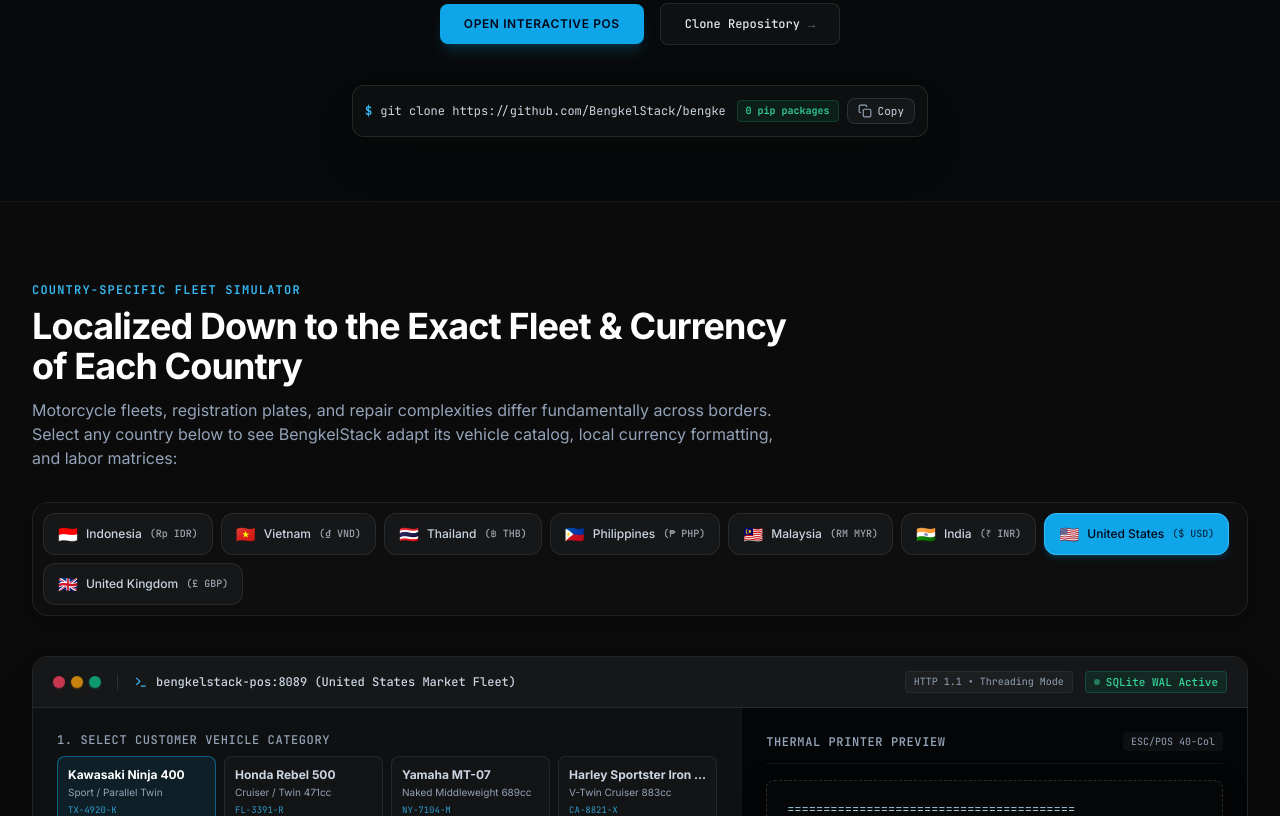
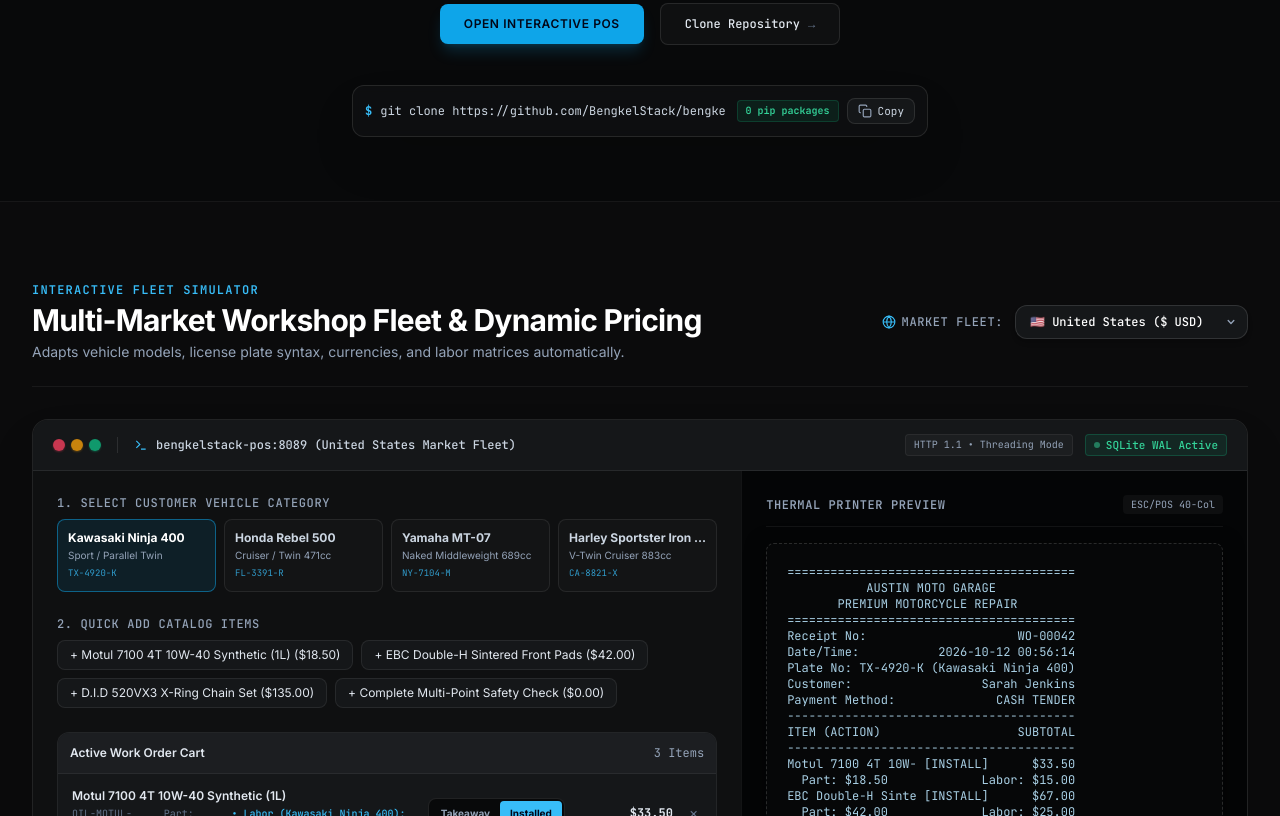
Before and after one commit to BengkelStack/bengkelstack-site, a plain HTML site: page index.html in a window 1280 px wide. Shown: the part 545-1361 px from the top of the page. Drawn offline with nearby package versions, Linux system fonts and the light colour scheme.

Commit message:
refactor(ui): replace stacked country ribbon with compact sleek dropdown in section header

```diff
--- a/index.html
+++ b/index.html
@@ -167,23 +167,38 @@
     <section id="interactive-pos" class="py-20 border-b border-[rgba(255,255,255,0.06)] bg-panel/40">
       <div class="max-w-7xl mx-auto px-4 sm:px-6 lg:px-8">
 
-        <div class="mb-10">
-          <div class="flex flex-col md:flex-row md:items-end justify-between gap-6 mb-8">
-            <div class="max-w-3xl">
-              <div class="text-xs font-mono text-sky-400 uppercase tracking-widest font-semibold mb-2">Country-Specific Fleet Simulator</div>
-              <h2 class="text-2xl sm:text-4xl font-bold text-white tracking-tight">
-                Localized Down to the Exact Fleet &amp; Currency of Each Country
-              </h2>
-              <p class="mt-3 text-sm sm:text-base text-slate-400 leading-relaxed">
-                Motorcycle fleets, registration plates, and repair complexities differ fundamentally across borders. Select any country below to see BengkelStack adapt its vehicle catalog, local currency formatting, and labor matrices:
-              </p>
-            </div>
+        <!-- Interactive Section Header with Compact Country Dropdown -->
+        <div class="flex flex-col md:flex-row md:items-center justify-between gap-4 mb-8 pb-6 border-b border-[rgba(255,255,255,0.06)]">
+          <div>
+            <div class="text-xs font-mono text-sky-400 uppercase tracking-widest font-semibold mb-1">Interactive Fleet Simulator</div>
+            <h2 class="text-2xl sm:text-3xl font-bold text-white tracking-tight">
+              Multi-Market Workshop Fleet &amp; Dynamic Pricing
+            </h2>
+            <p class="mt-1 text-xs sm:text-sm text-slate-400">
+              Adapts vehicle models, license plate syntax, currencies, and labor matrices automatically.
+            </p>
           </div>
 
-          <!-- Country Selector Ribbon (8 Major Motorcycle Markets) -->
-          <div class="p-2 sm:p-2.5 rounded-2xl bg-panel/80 border border-[rgba(255,255,255,0.08)] shadow-lg backdrop-blur-md">
-            <div class="flex flex-wrap items-center gap-2 select-none" id="countryRibbon">
-              <!-- Dynamically populated with active flag indicators -->
+          <!-- Compact Sleek Country Dropdown (Eliminates Stacked Clutter) -->
+          <div class="flex items-center gap-3 self-start md:self-center flex-shrink-0">
+            <label for="countrySelect" class="text-xs font-mono text-slate-400 uppercase tracking-wider font-medium flex items-center gap-1.5">
+              <svg class="w-3.5 h-3.5 text-sky-400" viewBox="0 0 24 24" fill="none" stroke="currentColor" stroke-width="2"><circle cx="12" cy="12" r="10"/><path d="M2 12h20M12 2a15.3 15.3 0 0 1 4 10 15.3 15.3 0 0 1-4 10 15.3 15.3 0 0 1-4-10 15.3 15.3 0 0 1 4-10z"/></svg>
+              <span>Market Fleet:</span>
+            </label>
+            <div class="relative">
+              <select id="countrySelect" onchange="setCountryMarket(this.value)" class="appearance-none pr-9 pl-3.5 py-2 rounded-xl bg-surface border border-[rgba(255,255,255,0.12)] text-white text-xs font-mono font-medium focus:border-sky-400 focus:outline-none transition-all cursor-pointer hover:border-white/20 shadow-md">
+                <option value="ID">🇮🇩 Indonesia (Rp IDR)</option>
+                <option value="VN">🇻🇳 Vietnam (₫ VND)</option>
+                <option value="TH">🇹🇭 Thailand (฿ THB)</option>
+                <option value="PH">🇵🇭 Philippines (₱ PHP)</option>
+                <option value="MY">🇲🇾 Malaysia (RM MYR)</option>
+                <option value="IN">🇮🇳 India (₹ INR)</option>
+                <option value="US" selected>🇺🇸 United States ($ USD)</option>
+                <option value="GB">🇬🇧 United Kingdom (£ GBP)</option>
+              </select>
+              <div class="pointer-events-none absolute inset-y-0 right-0 flex items-center px-2.5 text-slate-400">
+                <svg class="w-3.5 h-3.5" viewBox="0 0 20 20" fill="currentColor"><path fill-rule="evenodd" d="M5.293 7.293a1 1 0 011.414 0L10 10.586l3.293-3.293a1 1 0 111.414 1.414l-4 4a1 1 0 01-1.414 0l-4-4a1 1 0 010-1.414z" clip-rule="evenodd" /></svg>
+              </div>
             </div>
           </div>
         </div>
@@ -1180,22 +1195,11 @@
       }
     }
 
-    function renderCountryRibbon() {
-      const ribbon = document.getElementById('countryRibbon');
-      if (!ribbon) return;
-      ribbon.innerHTML = Object.entries(countryCatalogs).map(([code, c]) => {
-        const isActive = code === currentCountryKey;
-        const activeClass = isActive
-          ? "bg-sky-500 text-slate-950 font-bold border-sky-400 shadow-md shadow-sky-500/20"
-          : "bg-surface hover:bg-surface-hover text-slate-300 border-[rgba(255,255,255,0.08)] hover:text-white";
-        return `
-          <button onclick="setCountryMarket('${code}')" class="px-3.5 py-2 rounded-xl text-xs font-medium border flex items-center gap-2 whitespace-nowrap transition-all ${activeClass}">
-            <span class="text-base">${c.flag}</span>
-            <span>${c.name}</span>
-            <span class="text-[10px] opacity-75 font-mono">(${c.currency} ${c.currencyCode})</span>
-          </button>
-        `;
-      }).join('');
+    function syncCountryDropdown() {
+      const sel = document.getElementById('countrySelect');
+      if (sel) {
+        sel.value = currentCountryKey;
+      }
     }
 
     function applyLocalizationUI(c) {
@@ -1225,7 +1229,7 @@
     function setCountryMarket(countryCode) {
       currentCountryKey = countryCode;
       const c = countryCatalogs[countryCode];
-      renderCountryRibbon();
+      syncCountryDropdown();
       applyLocalizationUI(c);
 
       document.getElementById('terminalTitle').textContent = `bengkelstack-pos:8089 (${c.name} Market Fleet)`;
```
Also changed, not shown: pos_terminal_screenshot.png.
